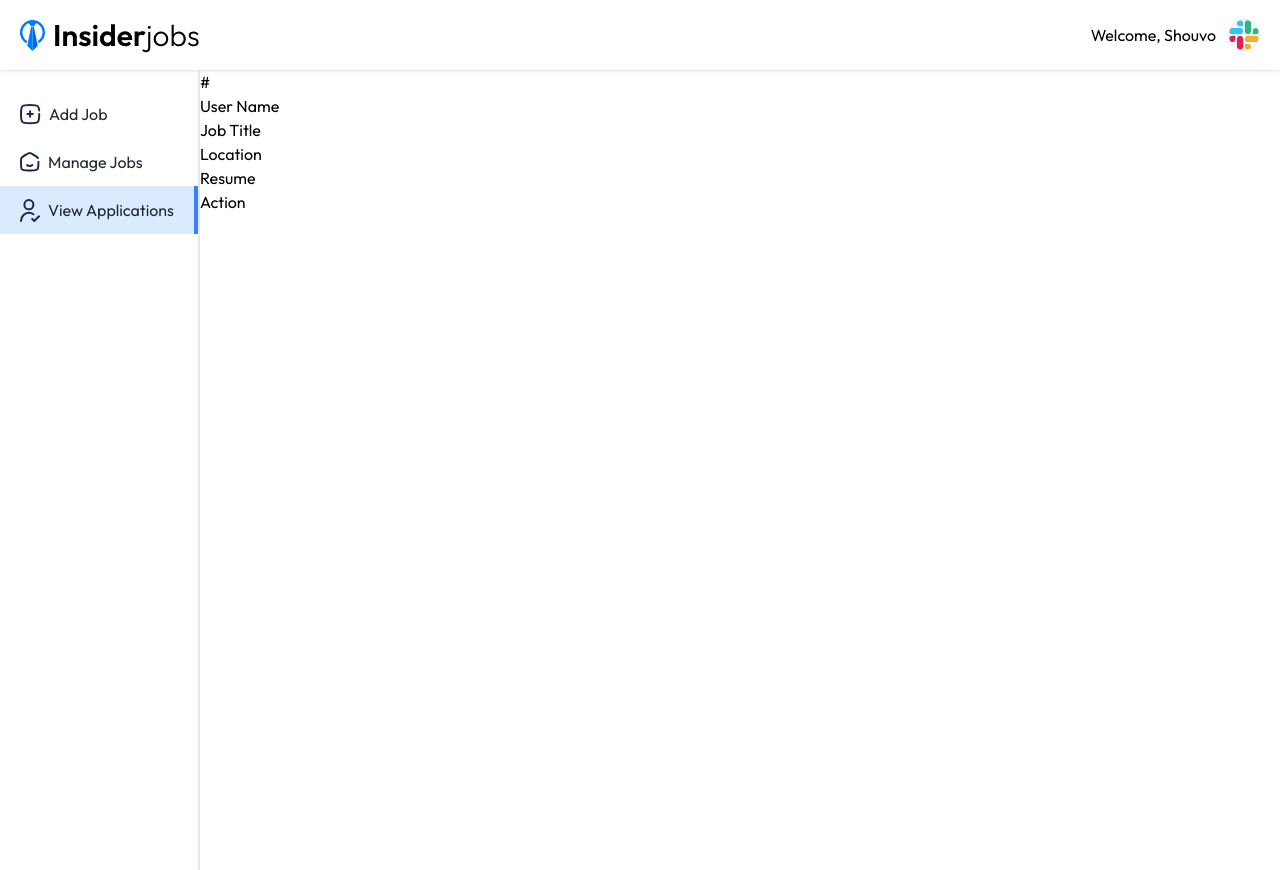
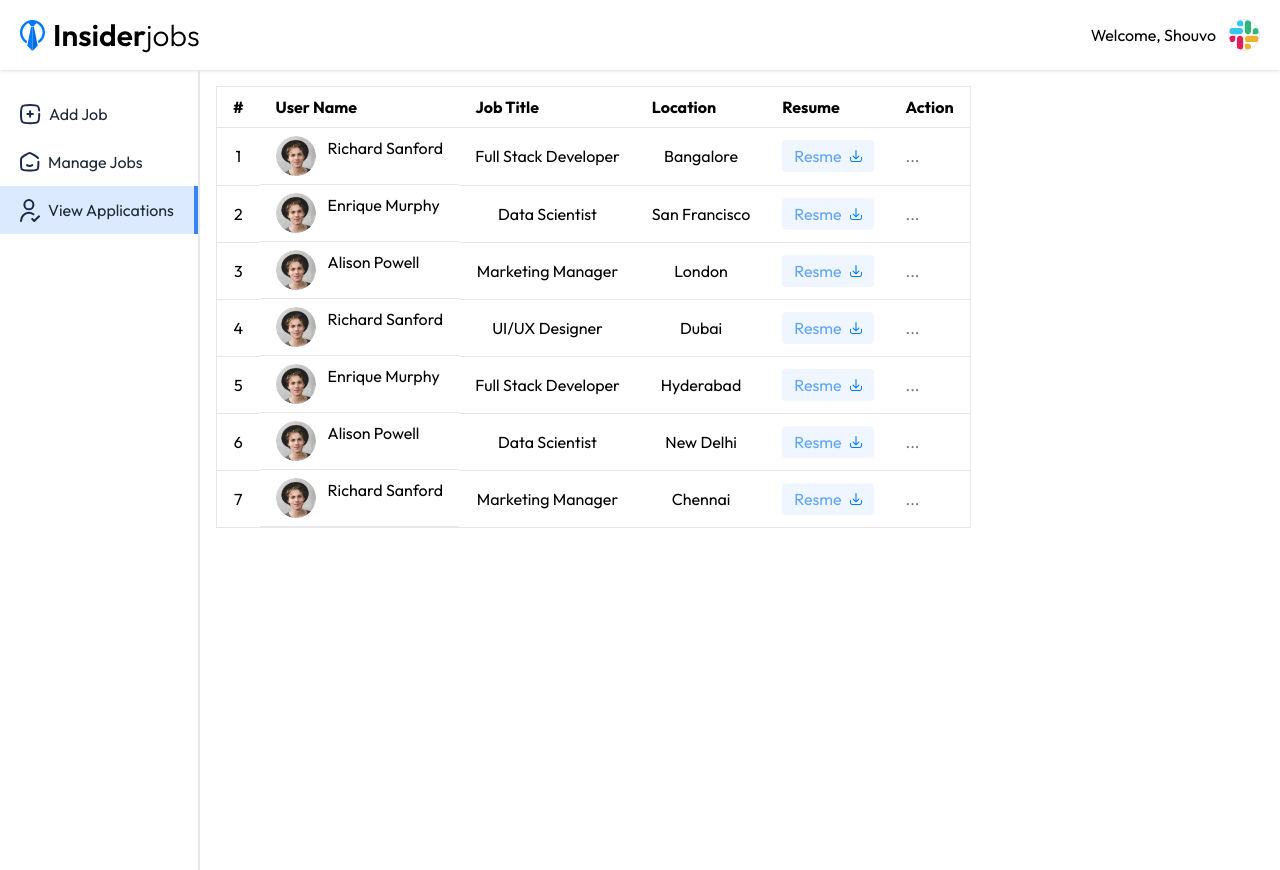
Before and after one commit to jahidulislam69/JobPortal, a React (Vite) app in the folder Client/: page /dashboard/view-applications in a window 1280 px wide. Built offline with nearby package versions, Linux system fonts and the light colour scheme.

Commit message:
created view applications

```diff
--- a/Client/src/Pages/ViewApplications.jsx
+++ b/Client/src/Pages/ViewApplications.jsx
@@ -1,23 +1,47 @@
 import React from 'react'
-import { viewApplicationsPageData } from '../assets/assets'
+import { assets, viewApplicationsPageData } from '../assets/assets'
+
 
 const ViewApplications = () => {
   return (
-    <div>
+    <div className='container mx-auto p-4'>
       <div>
-        <table>
+        <table className='w-full mx-w-4xl bg-white border border-gray-200 max-sm:text-sm'>
           <thead>
-            <tr>#</tr>
-            <tr>User Name</tr>
-            <tr>Job Title</tr>
-            <tr>Location</tr>
-            <tr>Resume</tr>
-            <tr>Action</tr>
+            <tr className='border-b'>
+              <th className='py-2 px-4 text-left'>#</th>
+              <th className='py-2 px-4 text-left'>User Name</th>
+              <th className='py-2 px-4 text-left max-sm:hidden'>Job Title</th>
+              <th className='py-2 px-4 text-left max-sm:hidden'>Location</th>
+              <th className='py-2 px-4 text-left'>Resume</th>
+              <th className='py-2 px-4 text-left'>Action</th>
+            </tr>
           </thead>
           <tbody>
-            {viewApplicationsPageData.map(()=>(
-              <tr>
-                <td></td>
+            {viewApplicationsPageData.map((applicant, index) => (
+              <tr key={index} className='text=gray-700'>
+                <td className='py-2 px-4 border-b text-center'>{index + 1}</td>
+                <td className='py-2 px-4 border-b text-center flex'>
+                  <img className='w-10 hh-10 rounded-full mr-3 max-sm:hidden' src={applicant.imgSrc} alt="" />
+                  <span>{applicant.name}</span>
+                </td>
+                <td className='py-2 px-4 border-b text-center max-sm:hidden'>{applicant.jobTitle}</td>
+                <td className='py-2 px-4 border-b text-center max-sm:hidden'>{applicant.location}</td>
+                <td className='py-2 px-4 border-b'>
+                  <a href="" target='_blank'
+                  className='bg-blue-50 text-blue-400 px-3 py-1 rounded inline-flex gap-2 imtes-center'>
+                    Resme <img src={assets.resume_download_icon} alt="" />
+                  </a>
+                </td>
+                <td className='py-2 px-4 border-b relative'>
+                  <div className='relative inline-block text-left group'>
+                    <button className='text-gray-500 action-button'>...</button>
+                    <div className='z-10 hidden absolute right-0 md:left-0 top-0 mt-2 w-32 bg-white border border-gray-200 rounded shadow group-hover:block '>
+                      <button className='block w-full text-left px-3 py-2 text-blue-500 hover:bg-gray-100'>Accept</button>
+                      <button className='block w-full text-left px-3 py-2 text-red-500 hover:bg-gray-100'>Reject</button>
+                    </div>
+                  </div>
+                </td>
               </tr>
             ))}
           </tbody>
```
